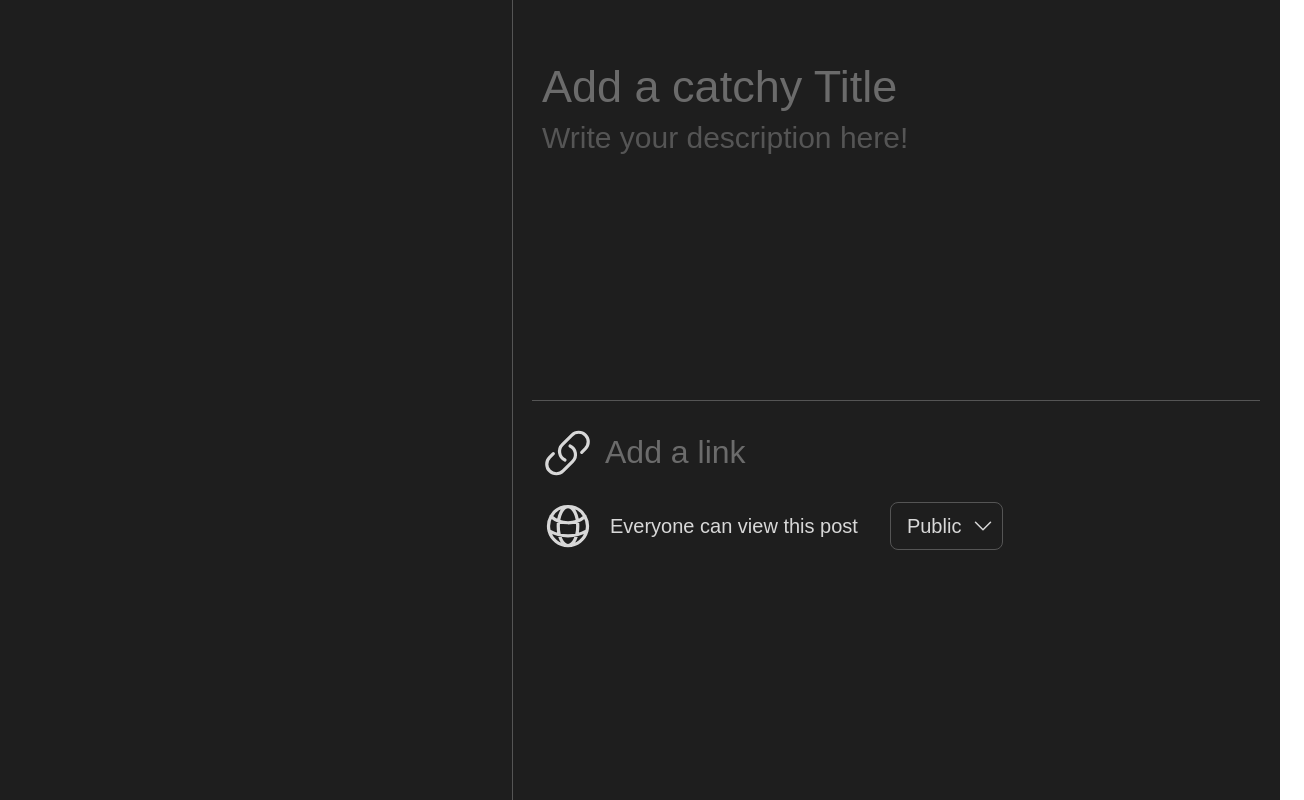
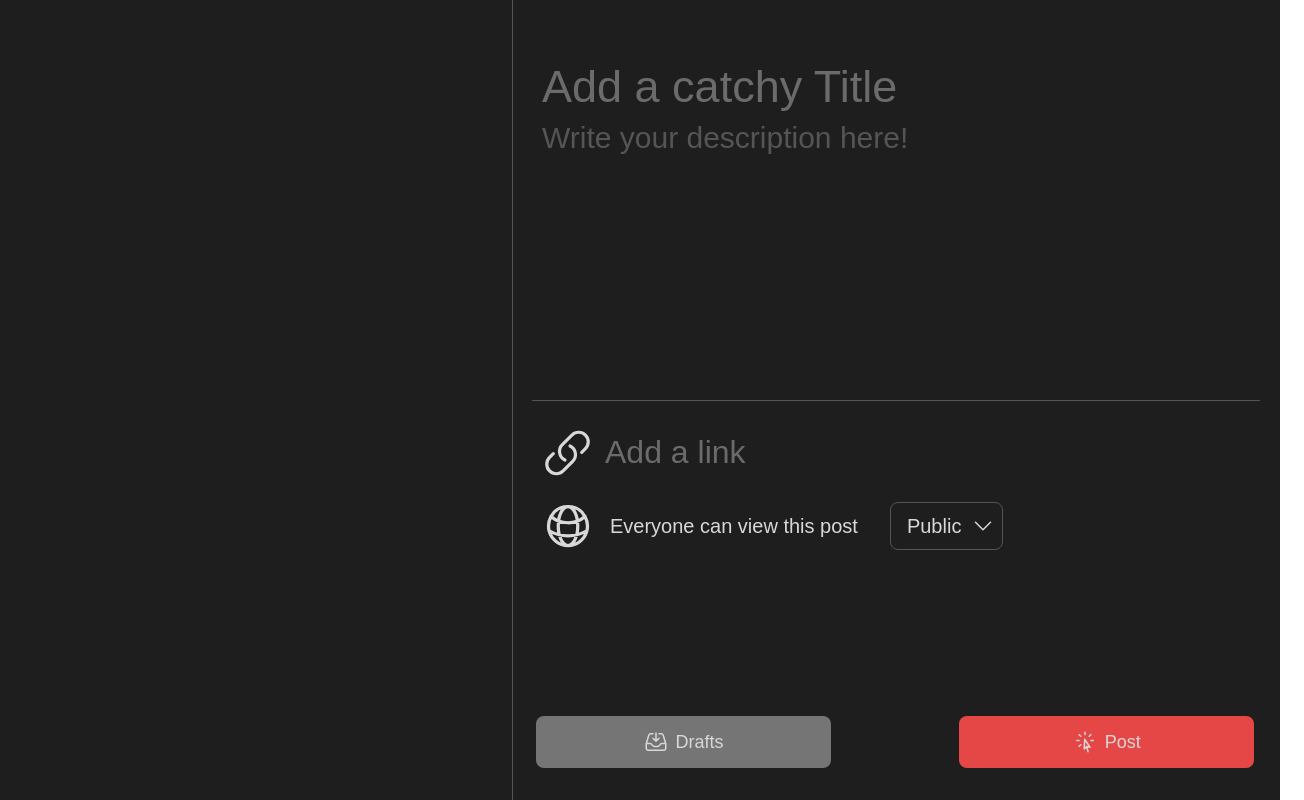
Before and after one commit to Firedynex/Minions-Project, a Next.js app in the folder teadawgs-minions-project/: page /add-post in a window 1280 px wide. Shown: the whole page, 1304 px wide, since content can reach past the window. Built offline with nearby package versions, Linux system fonts and the light colour scheme.

Commit message:
draft and message button

```diff
--- a/teadawgs-minions-project/src/app/add-post/page.tsx
+++ b/teadawgs-minions-project/src/app/add-post/page.tsx
@@ -100,7 +100,26 @@ export default function AddPost(){
                 </div>
             </div>
         </div>
-
+        <div className="absolute bottom-8 w-full">
+            <div className="flex justify-between gap-30"
+                style={{
+                    marginLeft: 'calc(40%)',
+                    marginRight: '30px'
+                }}>
+                    <button className="flex justify-center items-center gap-2 bg-[#757575] px-8 py-3 rounded-lg hover:bg-[#858585] transition-colors w-[40%]">
+                        <svg xmlns="http://www.w3.org/2000/svg" fill="none" viewBox="0 0 24 24" stroke-width="1.5" stroke="#D8D8D8" class="size-6">
+                            <path stroke-linecap="round" stroke-linejoin="round" d="M9 3.75H6.912a2.25 2.25 0 0 0-2.15 1.588L2.35 13.177a2.25 2.25 0 0 0-.1.661V18a2.25 2.25 0 0 0 2.25 2.25h15A2.25 2.25 0 0 0 21.75 18v-4.162c0-.224-.034-.447-.1-.661L19.24 5.338a2.25 2.25 0 0 0-2.15-1.588H15M2.25 13.5h3.86a2.25 2.25 0 0 1 2.012 1.244l.256.512a2.25 2.25 0 0 0 2.013 1.244h3.218a2.25 2.25 0 0 0 2.013-1.244l.256-.512a2.25 2.25 0 0 1 2.013-1.244h3.859M12 3v8.25m0 0-3-3m3 3 3-3" />
+                        </svg>
+                        <span className="text-[#D8D8D8] text-lg">Drafts</span>
+                    </button>
+                    <button className="flex justify-center items-center gap-2 bg-[#E54747] px-8 py-3 rounded-lg hover:bg-[#F55757] transition-colors w-[40%] ml-2" style={{marginRight: 'auto'}}>
+                        <svg xmlns="http://www.w3.org/2000/svg" fill="none" viewBox="0 0 24 24" stroke-width="1.5" stroke="#D8D8D8" class="size-6">
+                            <path stroke-linecap="round" stroke-linejoin="round" d="M15.042 21.672 13.684 16.6m0 0-2.51 2.225.569-9.47 5.227 7.917-3.286-.672ZM12 2.25V4.5m5.834.166-1.591 1.591M20.25 10.5H18M7.757 14.743l-1.59 1.59M6 10.5H3.75m4.007-4.243-1.59-1.59" />
+                        </svg>
+                        <span className="text-[#D8D8D8] text-lg">Post</span>
+                    </button>
+                </div>
+        </div>
 </div>
     )
 }
```
